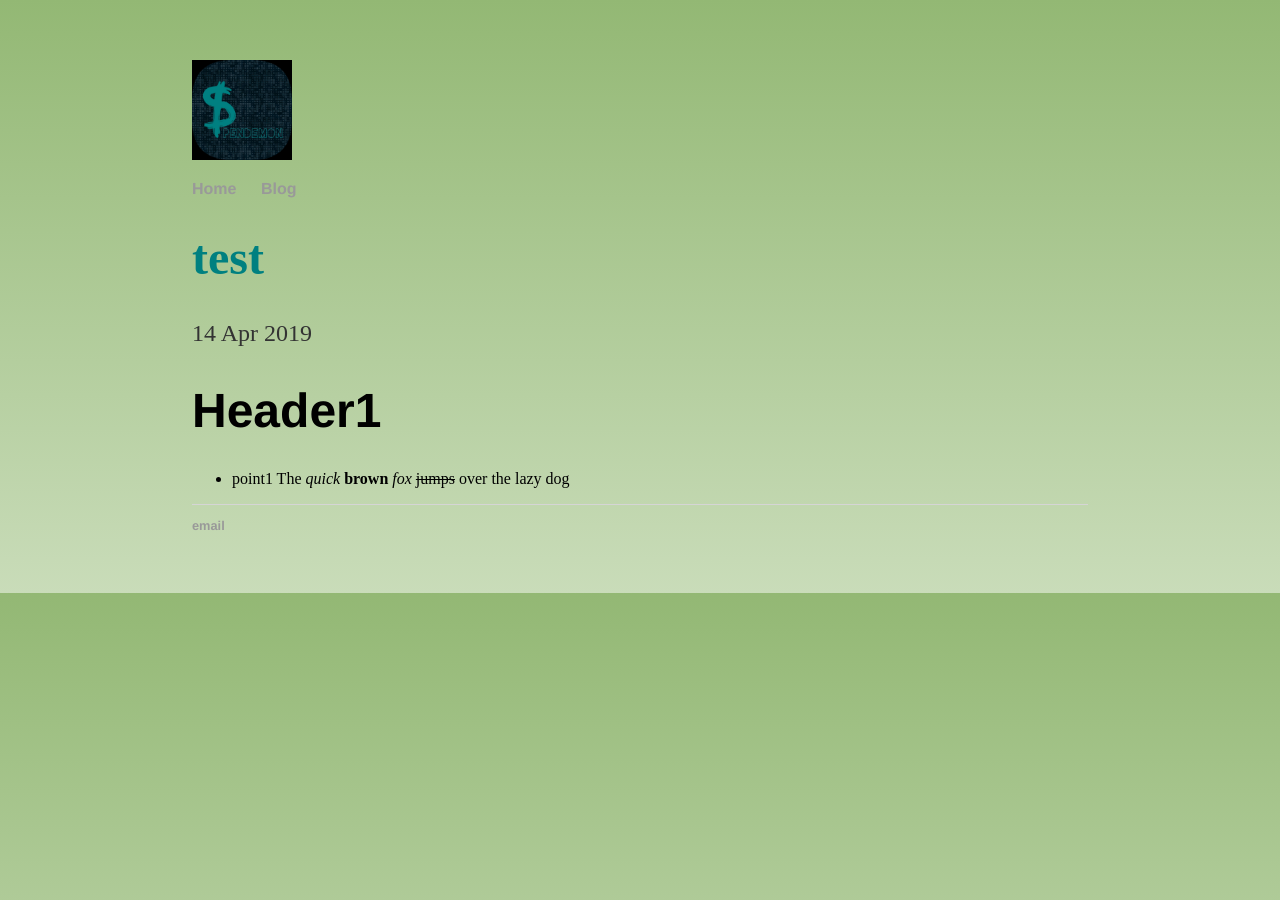
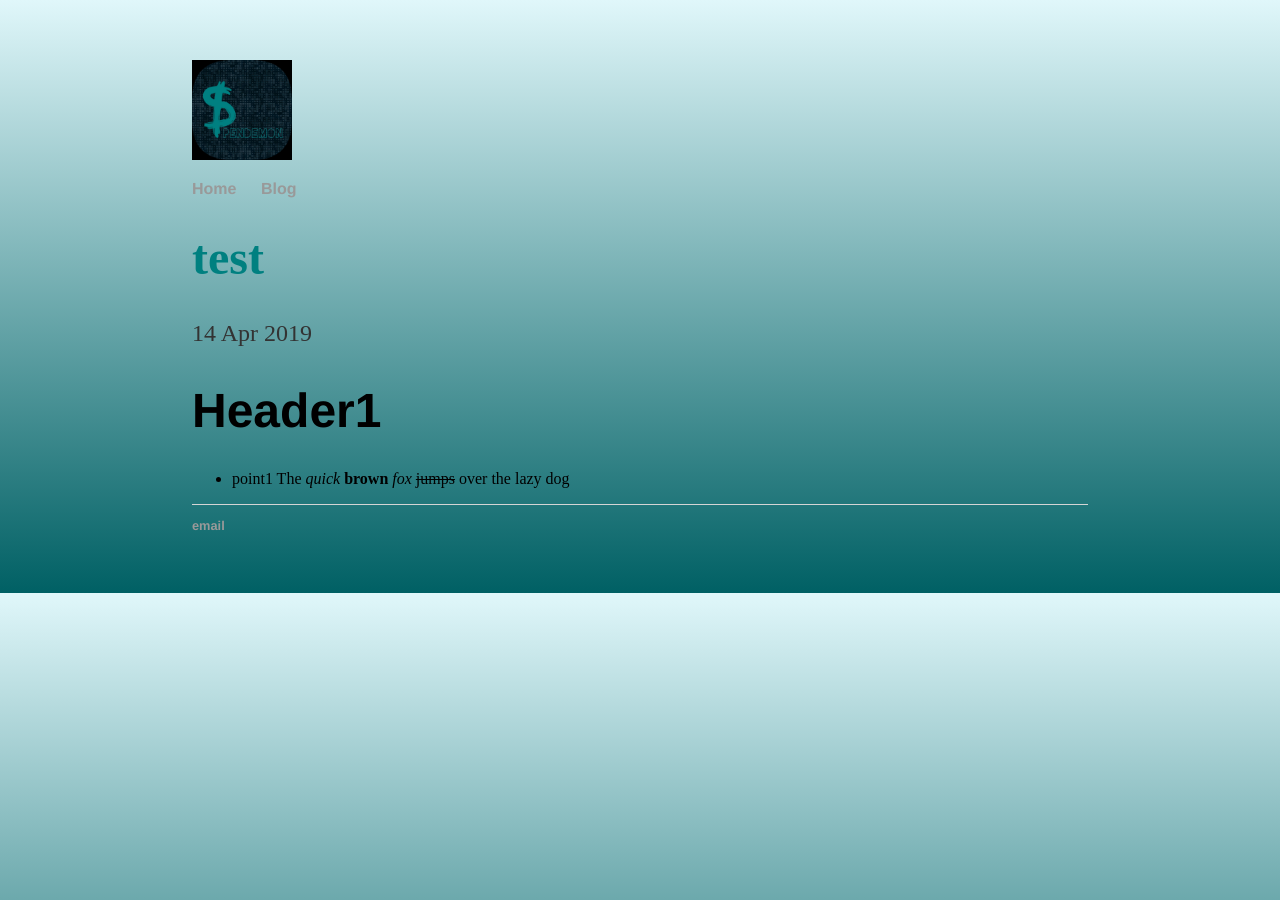
Before and after one commit to 785pavan/isee2019-SPENDEMON, a Jekyll site: the page built from docs/_posts/2019-04-14-ISEE-2019-Test-Post.md, in a window 1280 px wide. Built offline with Jekyll 4.4.1, drawn with Linux system fonts in a browser that asks for light colours.

Commit message:
Update post.html

```diff
--- a/docs/_layouts/post.html
+++ b/docs/_layouts/post.html
@@ -4,11 +4,11 @@
 <h1 style="font-family:Bebas Neue; color:#008080; align:centre">{{ page.title }}
 <style>
   body{
-    background: -webkit-linear-gradient(#93B874, #C9DCB9);
-    background: -o-linear-gradient(#93B874, #C9DCB9);
-    background: -moz-linear-gradient(#93B874, #C9DCB9);
-    background: linear-gradient(#93B874, #C9DCB9);
-    background-color: #93B874;
+    background: -webkit-linear-gradient(#E0F7FA, #006064);
+    background: -o-linear-gradient(#E0F7FA, #006064);
+    background: -moz-linear-gradient(#E0F7FA, #006064);
+    background: linear-gradient(#E0F7FA, #006064);
+    background-color: #E0F7FA;
   }
   </style>
 </h1>
```
